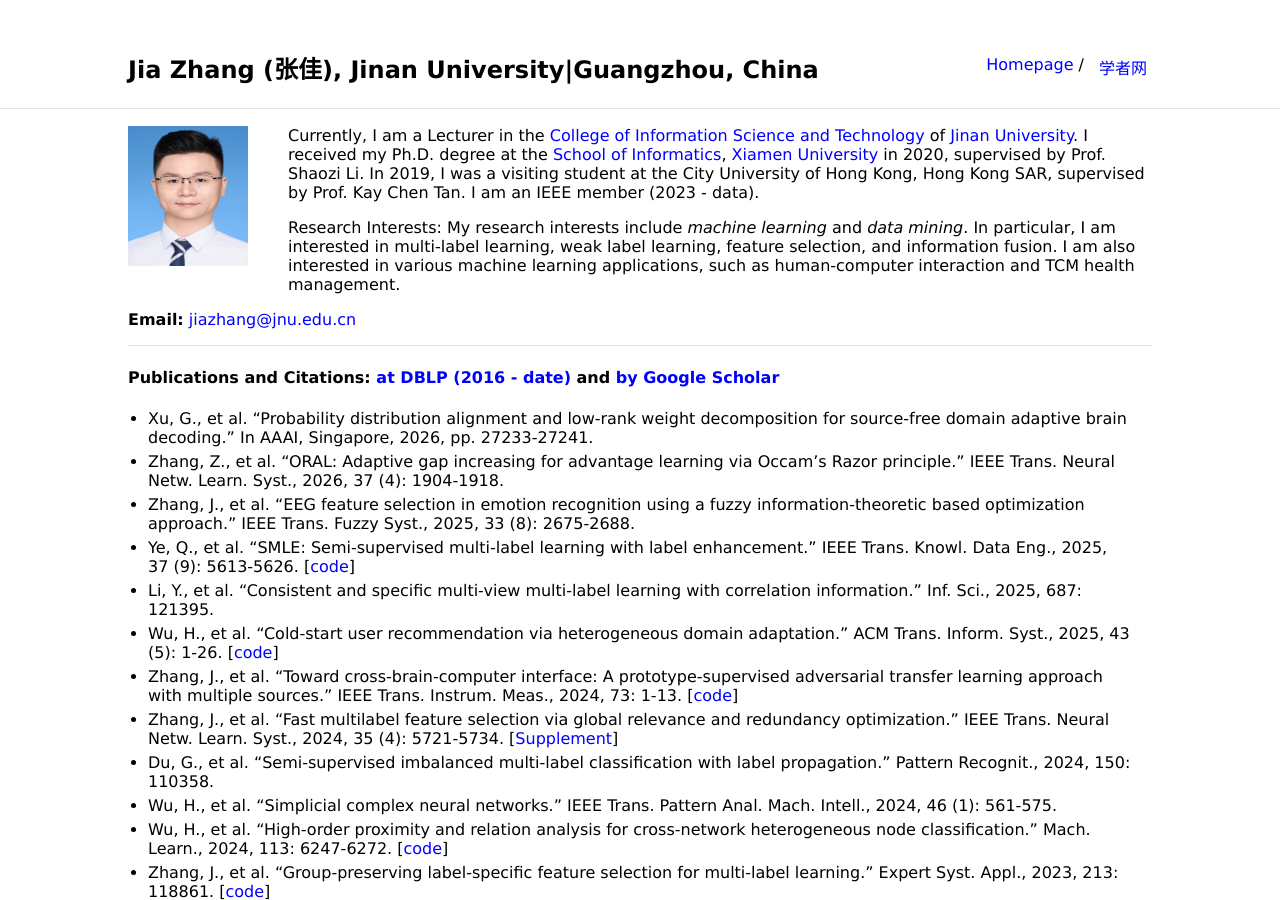
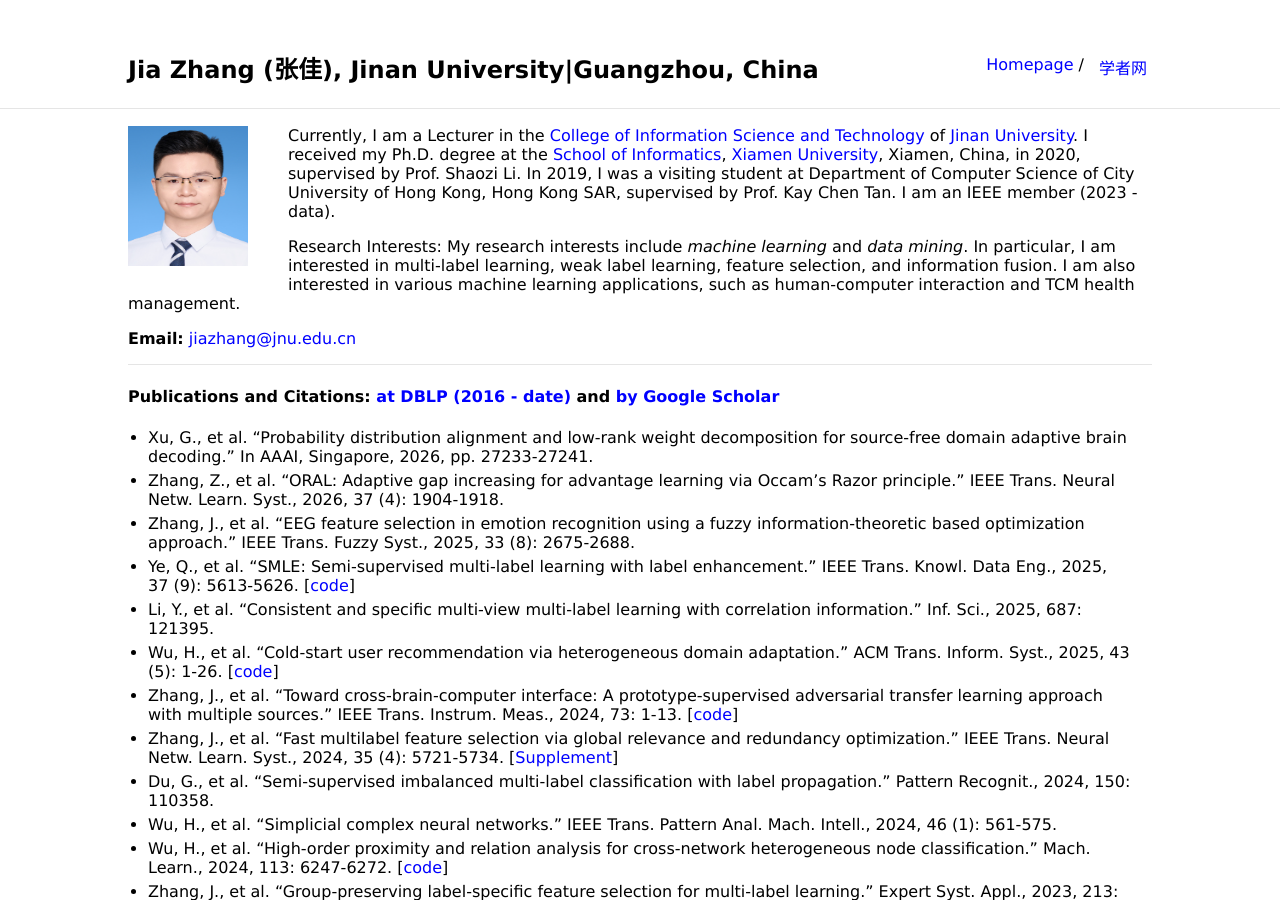
Before and after one commit to jiazhang-ml/jiazhang-ml.github.io, a Jekyll site: the page built from index.md, in a window 1280 px wide and 900 px high. Built offline with Jekyll 4.4.1, drawn with Linux system fonts in a browser that asks for light colours.

Commit message:
Update index.md

```diff
--- a/index.md
+++ b/index.md
@@ -5,7 +5,7 @@ layout: default
 
 <img class="profile-picture" src="jiazhang.jpg">
 
-Currently, I am a Lecturer in the [College of Information Science and Technology](https://xxxy.jnu.edu.cn/main.htm) of [Jinan University](https://www.jnu.edu.cn/). I received my Ph.D. degree at the [School of Informatics](https://informatics.xmu.edu.cn/), [Xiamen University](https://www.xmu.edu.cn/) in 2020, supervised by Prof. Shaozi Li. In 2019, I was a visiting student at the City University of Hong Kong, Hong Kong SAR, supervised by Prof. Kay Chen Tan. I am an IEEE member (2023 - data).
+Currently, I am a Lecturer in the [College of Information Science and Technology](https://xxxy.jnu.edu.cn/main.htm) of [Jinan University](https://www.jnu.edu.cn/). I received my Ph.D. degree at the [School of Informatics](https://informatics.xmu.edu.cn/), [Xiamen University](https://www.xmu.edu.cn/), Xiamen, China, in 2020, supervised by Prof. Shaozi Li. In 2019, I was a visiting student at Department of Computer Science of City University of Hong Kong, Hong Kong SAR, supervised by Prof. Kay Chen Tan. I am an IEEE member (2023 - data).
 
 Research Interests: My research interests include *machine learning* and *data mining*. In particular, I am interested in multi-label learning, weak label learning, feature selection, and information fusion. I am also interested in various machine learning applications, such as human-computer interaction and TCM health management.
 
```
